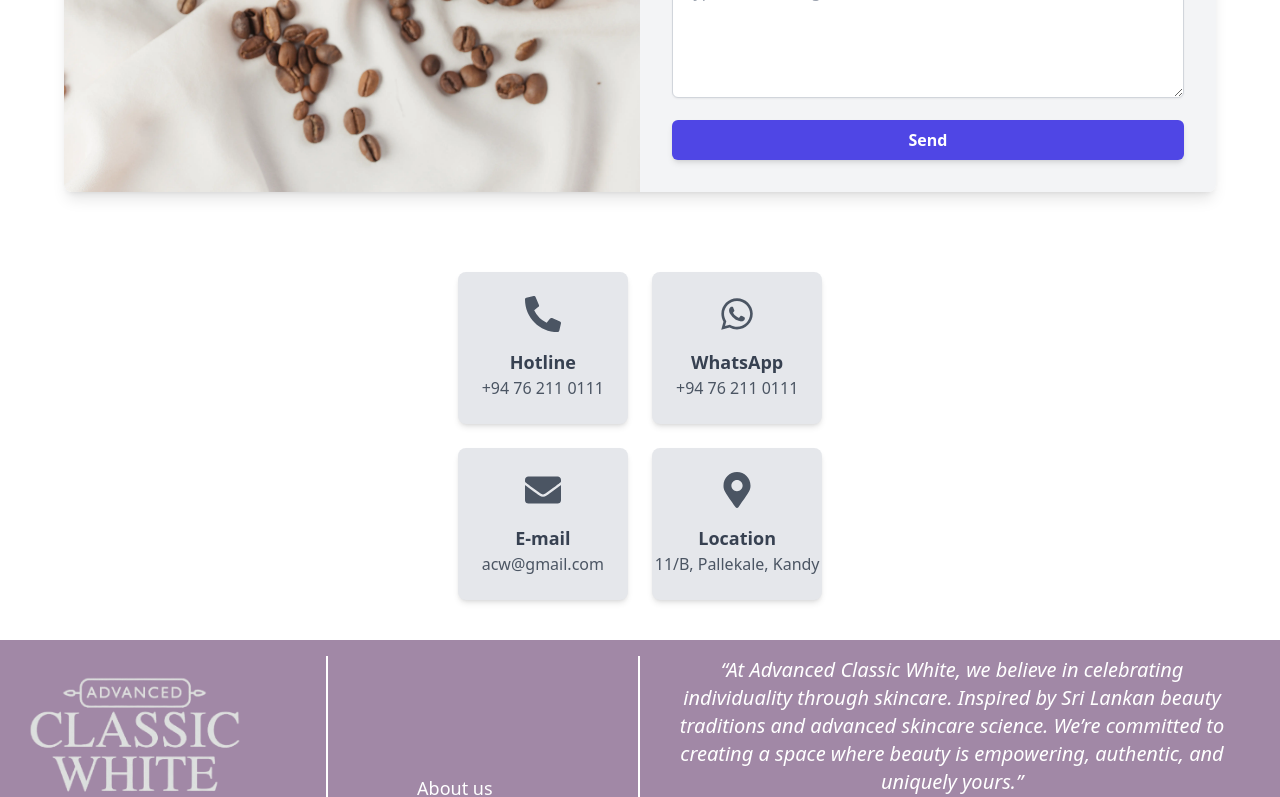
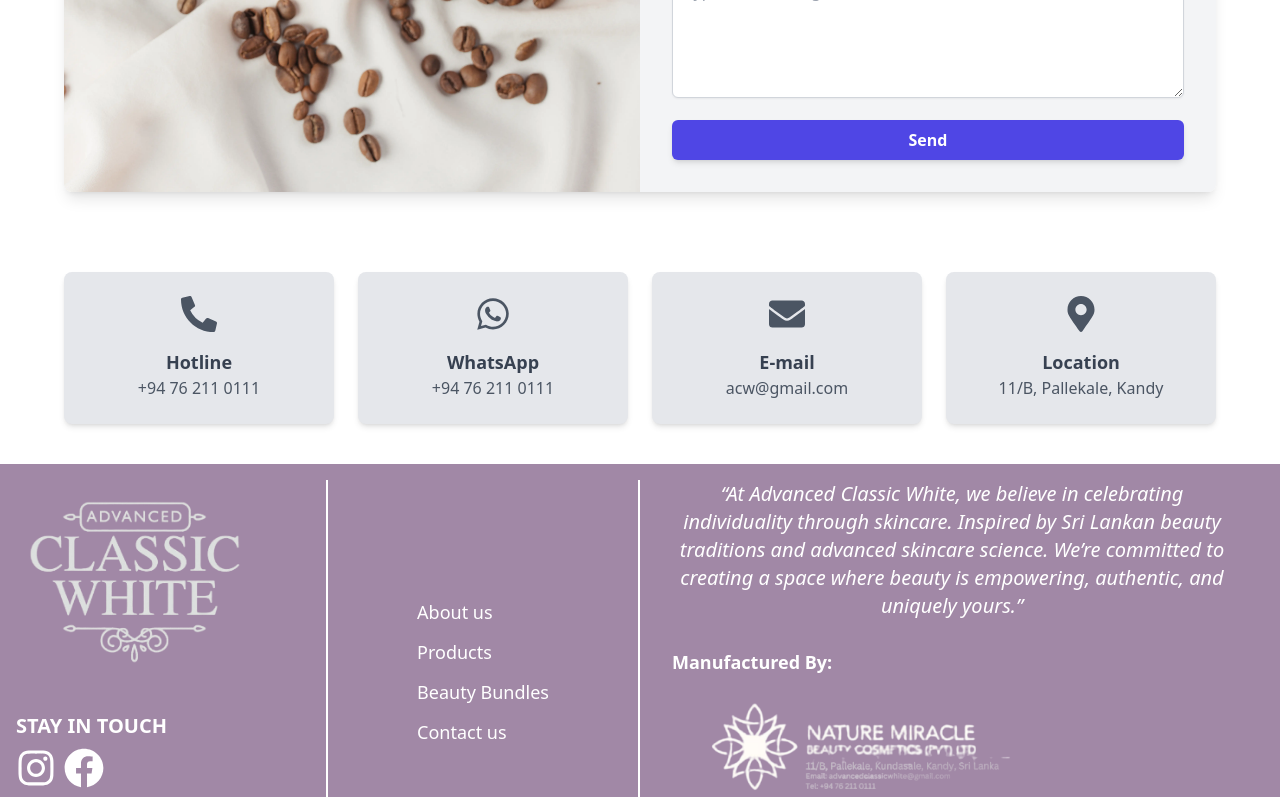
Before and after one commit to Sasitha-Ruvin/acw, a React (Create React App) app: page /contact in a window 1280 px wide. Shown: the part 576-1373 px from the top of the page. Built offline with nearby package versions, Linux system fonts and the light colour scheme.

Commit message:
styling adjustments

```diff
--- a/src/components/Sections/ContactsSection.tsx
+++ b/src/components/Sections/ContactsSection.tsx
@@ -1,10 +1,10 @@
-import React from 'react'
+import React from 'react';
 import { FaPhoneAlt, FaWhatsapp, FaEnvelope, FaMapMarkerAlt } from "react-icons/fa";
 
 export default function ContactsSection() {
   return (
     <div className='flex justify-center items-center py-10'>
-        <div className='grid grid-cols-2 gap-6'>
+      <div className='grid grid-cols-2 md:grid-cols-4 gap-6 w-full max-w-6xl'>
         {/* Hotline */}
         <a href="tel:+94762110111" className='bg-gray-200 p-6 rounded-lg flex flex-col justify-center items-center shadow-md transform hover:scale-105 hover:-translate-y-2 transition-transform duration-300'>
           <FaPhoneAlt className='text-4xl text-gray-600 mb-4'/>
@@ -28,11 +28,11 @@
 
         {/* Location */}
         <div className='bg-gray-200 rounded-lg flex flex-col justify-center items-center shadow-md cursor-pointer transform hover:scale-105 hover:-translate-y-2 transition-transform duration-300'>
-                <FaMapMarkerAlt className=' text-4xl text-gray-600 mb-4'/>
+          <FaMapMarkerAlt className='text-4xl text-gray-600 mb-4'/>
           <p className='text-lg font-semibold text-gray-700'>Location</p>
           <p className='text-gray-600'>11/B, Pallekale, Kandy</p>
         </div>
       </div>
     </div>
-  )
+  );
 }
```
Lines whose indentation alone changed are shown as unchanged.
